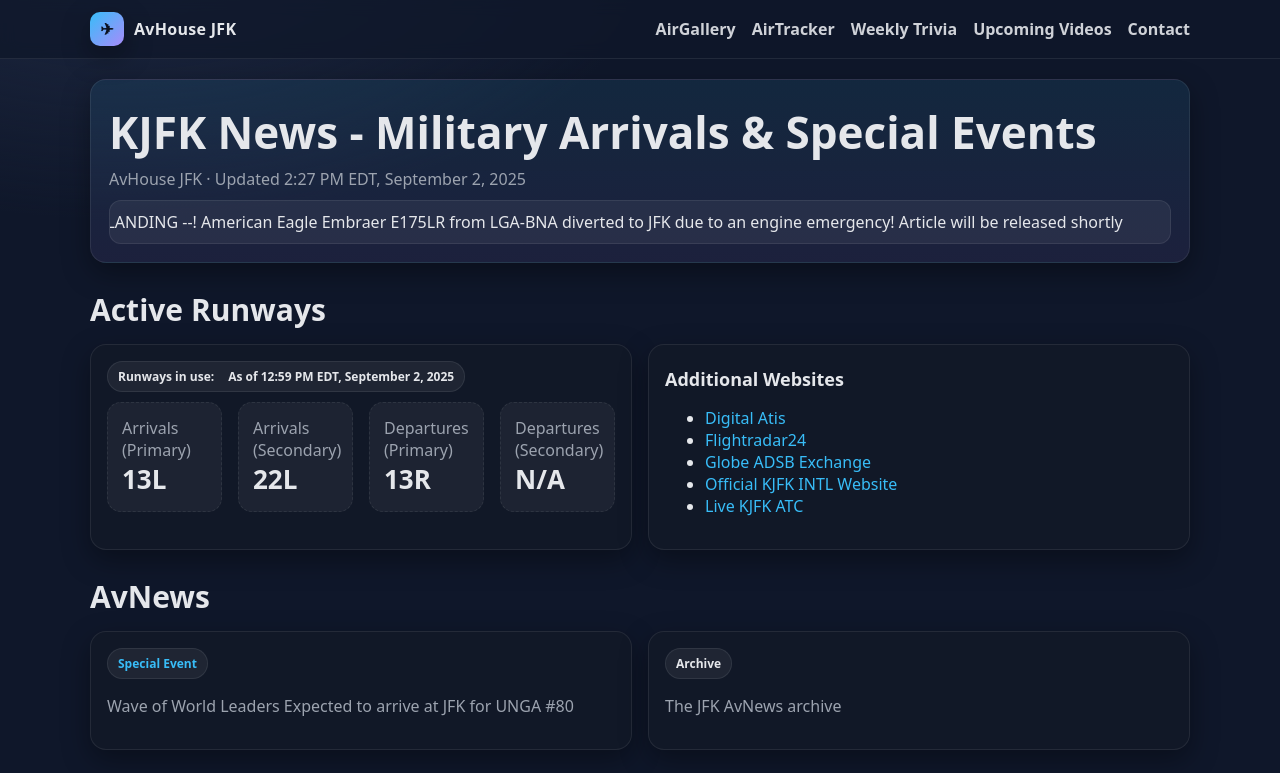
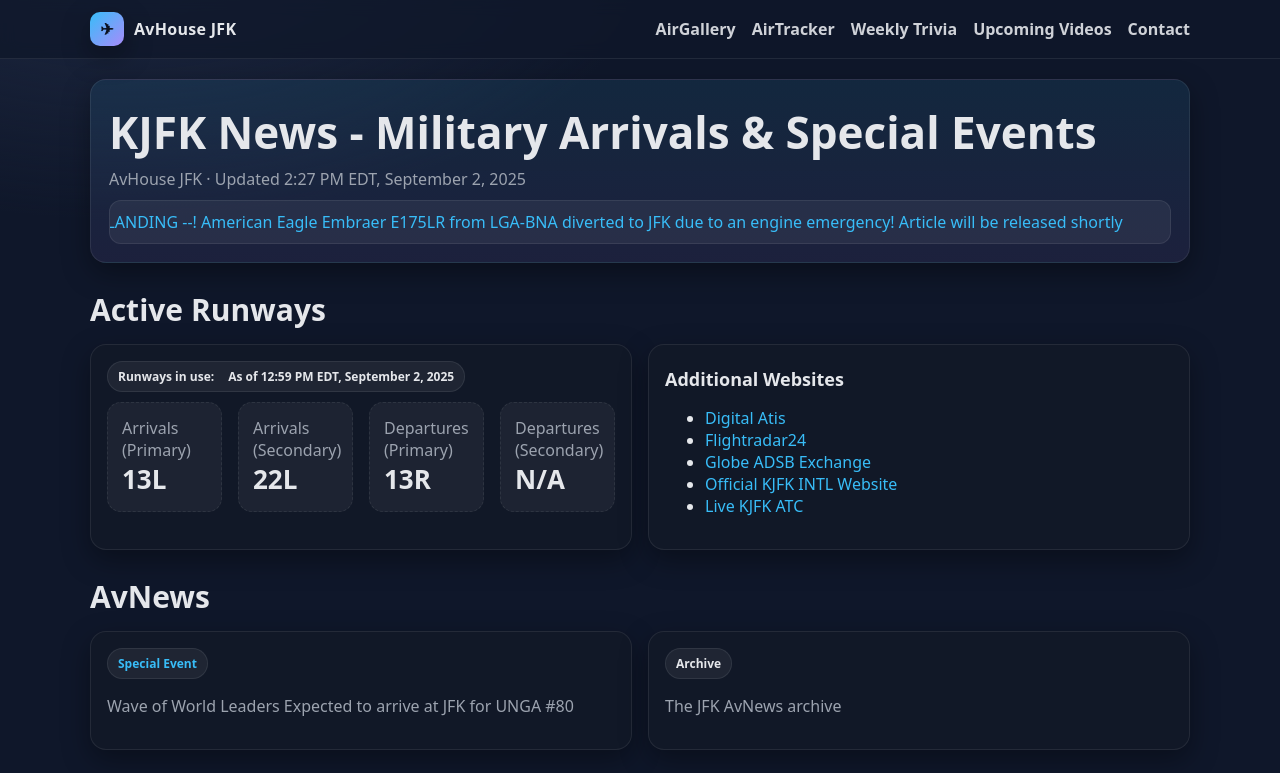
Before and after one commit to AvHouseJFK/AvHouseJFK.github.io, a plain HTML site: page index.html in a window 1280 px wide. Shown: the top 773 px of the page. Drawn offline with Linux system fonts and the light colour scheme.

Commit message:
Update index.html

```diff
--- a/index.html
+++ b/index.html
@@ -120,7 +120,7 @@
       <p id="dateline">AvHouse JFK · Updated 2:27 PM EDT, September 2, 2025</p>
       <div class="ticker" aria-label="Breaking ticker">
         <strong> </strong>
-        <span>!-- EMERGENCY LANDING --! American Eagle Embraer E175LR from LGA-BNA diverted to JFK due to an engine emergency! Article will be released shortly</span>
+        <span> <a href = "September22025RPA4379EmergencyLanding22L.html">!-- EMERGENCY LANDING --! American Eagle Embraer E175LR from LGA-BNA diverted to JFK due to an engine emergency! Article will be released shortly</a></span>
       </div>
     </div>
 
```
